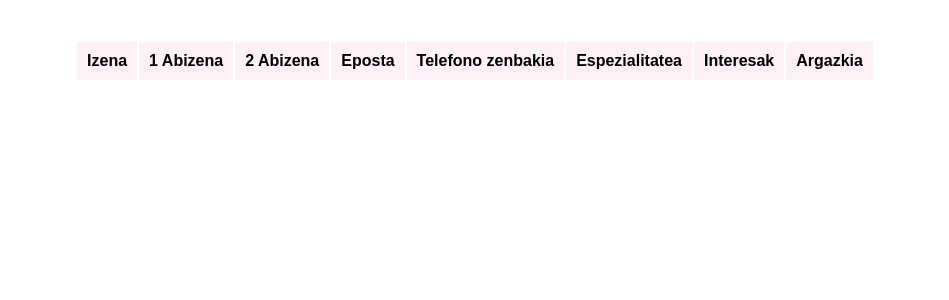
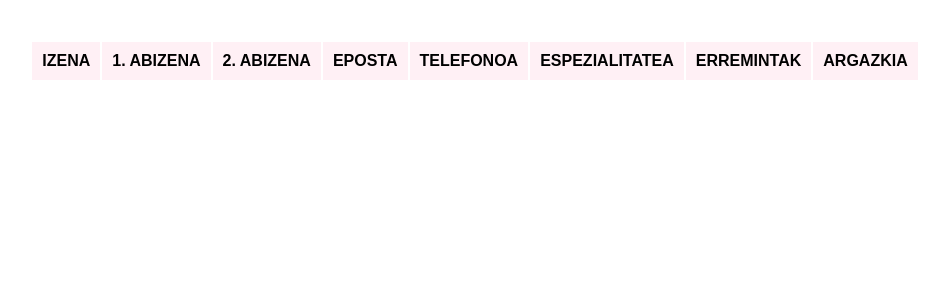
Before and after one commit to mazkue004/wso001m004, a PHP site: page /IkusiErabiltzaileak.php in a window 1280 px wide. Shown: the top 300 px of the page, without its empty margins (165-1114 px from the left). Run offline with PHP 8.4, Linux system fonts and the light colour scheme; data that the repository does not hold is empty; some web fonts are replaced.

Commit message:
Lab2 5 zati arte

```diff
--- a/ikasleak/IkusiErabiltzaileak.php
+++ b/ikasleak/IkusiErabiltzaileak.php
@@ -5,11 +5,12 @@
 
 
 	$erabiltzaile = mysql_query("select * from erabiltzaile");
-	echo '<div class="container-fluid inner">
-			<table class="tableizer-table">
-				<tr class="tableizer-firstrow"><th>Izena</th><th>1 Abizena</th><th>2 Abizena</th><th>Eposta</th><th>Telefono zenbakia</th><th>Espezialitatea</th><th>Interesak</th><th>Argazkia</th></tr>';
+
+	echo '<div class="container-fluid inner"><table class="tableizer-table">';
+	echo '<tr class="tableizer-firstrow"><th> IZENA </th><th> 1. ABIZENA </th><th> 2. ABIZENA </th><th> EPOSTA </th><th> TELEFONOA </th><th> ESPEZIALITATEA </th><th> ERREMINTAK </th><th> ARGAZKIA </th></tr>';
 	while( $row = mysql_fetch_array( $erabiltzaile) ) {
-		echo '<tr><td>'.$row['Izena'].'</td><td>'. $row['Abizena1'].'</td><td>'.$row['Abizena2'].'</td><td>'.$row['Eposta'].'</td><td>'.$row['Telefonoa'].'</td><td>'.$row['Espezialitatea'].'</td><td>'.$row['Erremintak'].'</td><td>'.$row['Argazkia'].'</td></tr>';
+		echo '<tr><td>'.$row['Izena'].'</td> <td>'. $row['Abizena1'].'</td> <td>'.$row['Abizena2'].'</td><td>'.$row['Eposta'].'</td><td>'.$row['Telefonoa'].'</td><td>'.$row['Espezialitatea'].'</td><td>'.$row['Erremintak'].'</td><td>'.$row['Argazkia'].'</td></tr>';
+
 	}
 	echo '</table></div>';
 
```
